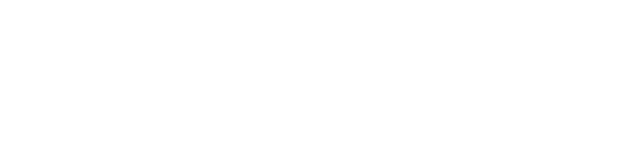
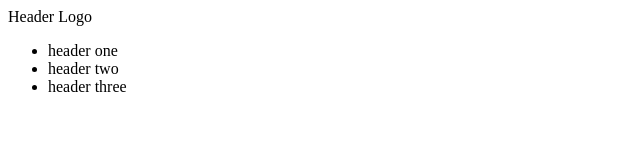
Before and after one commit to MichaelLaffan1/Landing-Page, a plain HTML site: page index.html in a window 1280 px wide. Shown: the whole page, without its empty margins (0-640 px from the left). Drawn offline with Linux system fonts and the light colour scheme.

Commit message:
Add HTML header content
Added HTML content for the header

```diff
--- a/index.html
+++ b/index.html
@@ -6,6 +6,15 @@
     <title>Landing Page</title>
 </head>
 <body>
-
+<div class="header">
+    Header Logo
+    <div class="links">
+        <ul>
+            <li>header one</li>
+            <li>header two</li>
+            <li>header three</li>
+        </ul>
+    </div>
+</div>
 </body>
 </html>
```
